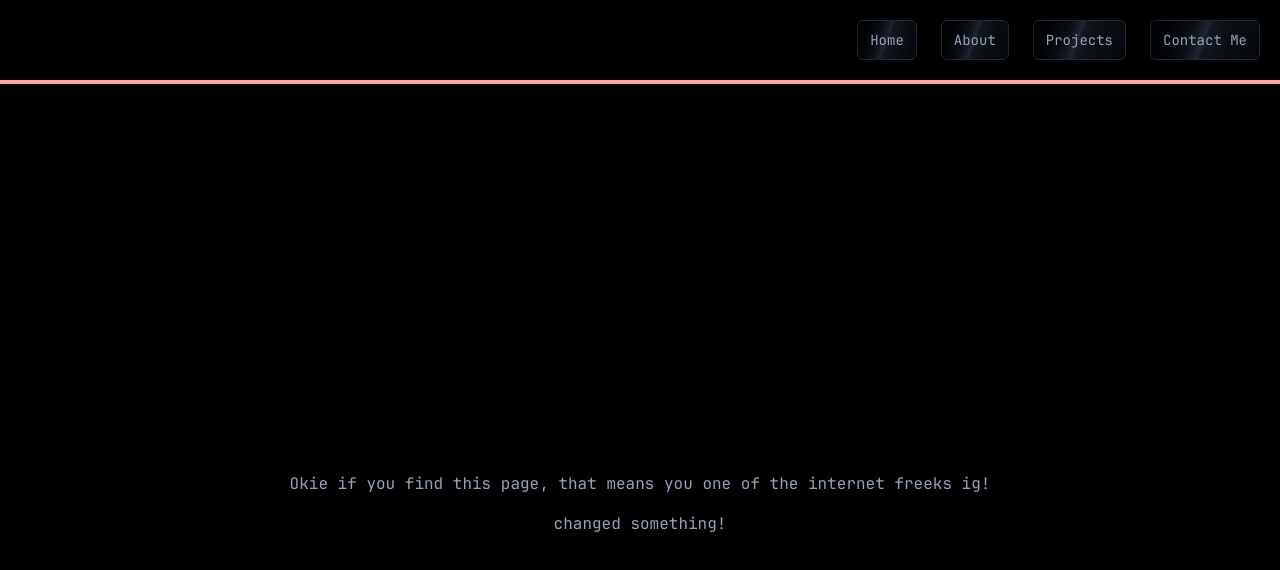
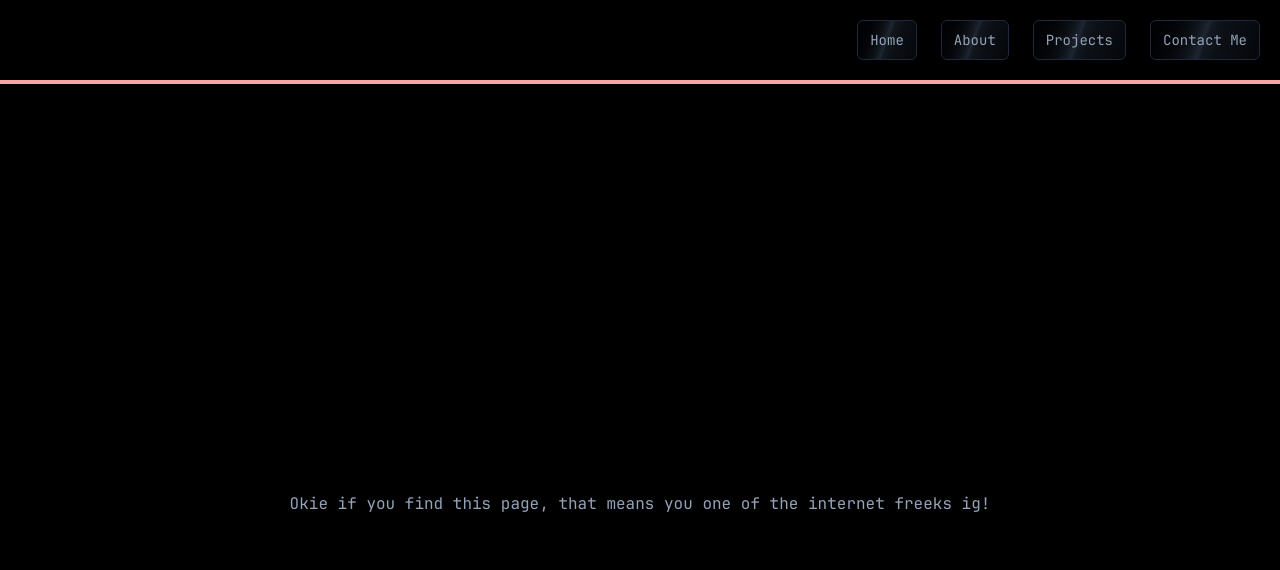
Before and after one commit to TheDummyUser/x, a React (Vite) app: page / in a window 1280 px wide. Shown: the top 570 px of the page. Built offline with nearby package versions, Linux system fonts and the light colour scheme.

Commit message:
changed commit back!

```diff
--- a/src/pages/Home.tsx
+++ b/src/pages/Home.tsx
@@ -10,7 +10,6 @@ const Home = () => {
             Okie if you find this page, that means you one of the internet
             freeks ig!
           </p>
-          <p>changed something!</p>
         </div>
       </div>
     </>
```
